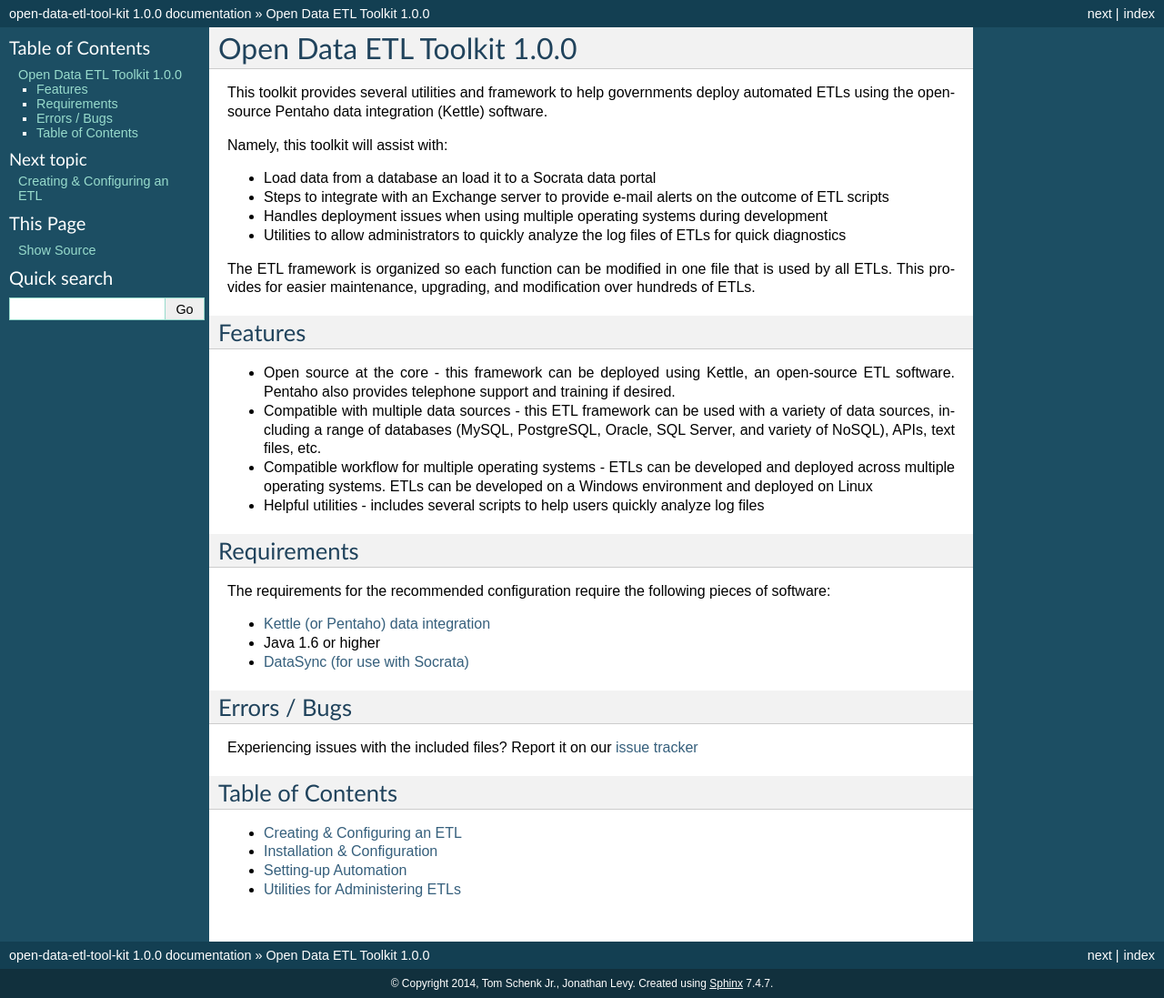
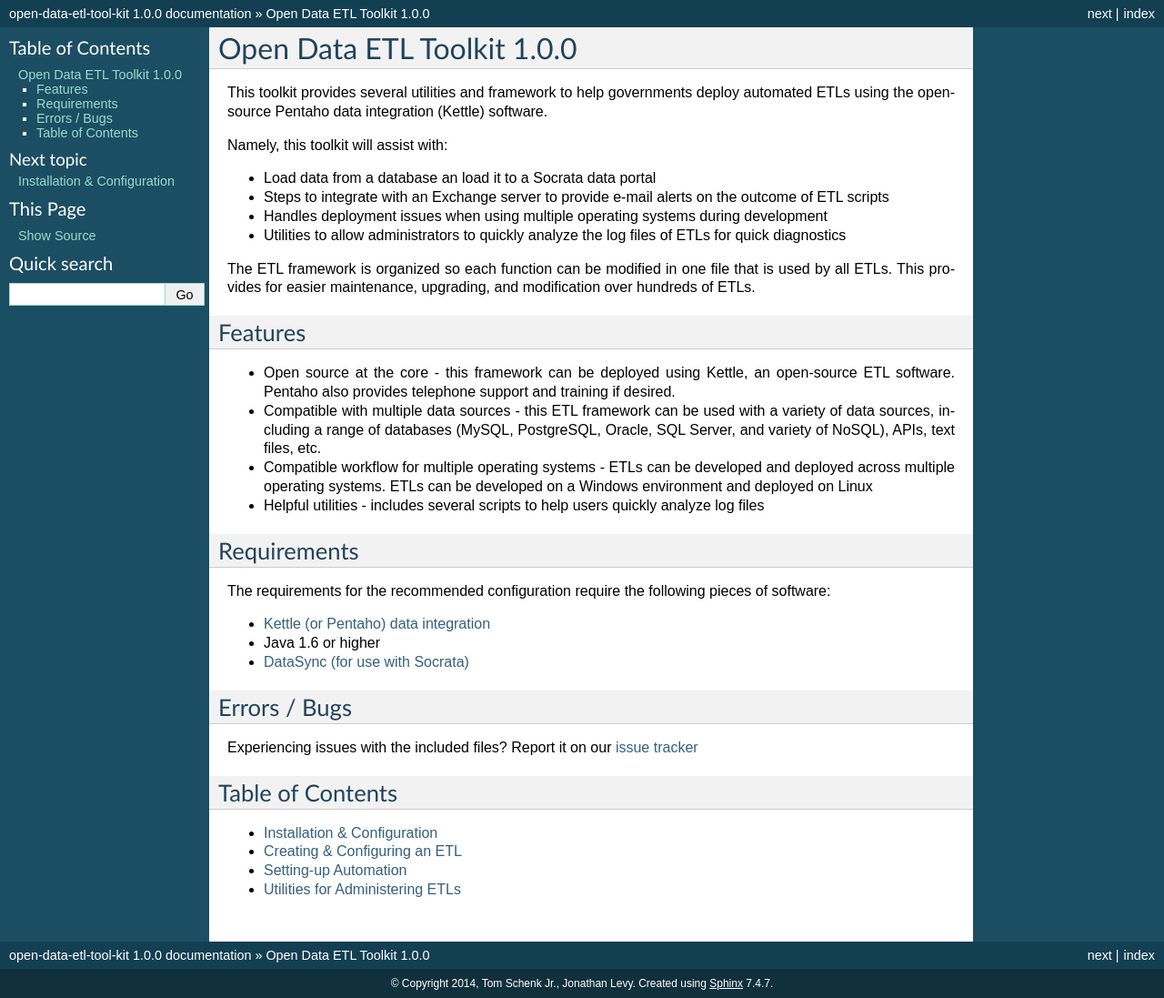
Before and after one commit to Chicago/open-data-etl-utility-kit, a Sphinx documentation site: the page built from docs/index.rst, in a window 1280 px wide. Shown: the whole page at 91% size. Built offline with Sphinx 7.4.7, drawn with Linux system fonts in a browser that asks for light colours.

Commit message:
Reordered table of contents

```diff
--- a/docs/index.rst
+++ b/docs/index.rst
@@ -58,7 +58,7 @@
 .. toctree::
    :maxdepth: 1
 
+   installation-configuration
    creating-configuring-ETL
-   installation-configuration
    setting-up-automation
    utilities-for-administering-etls
```
